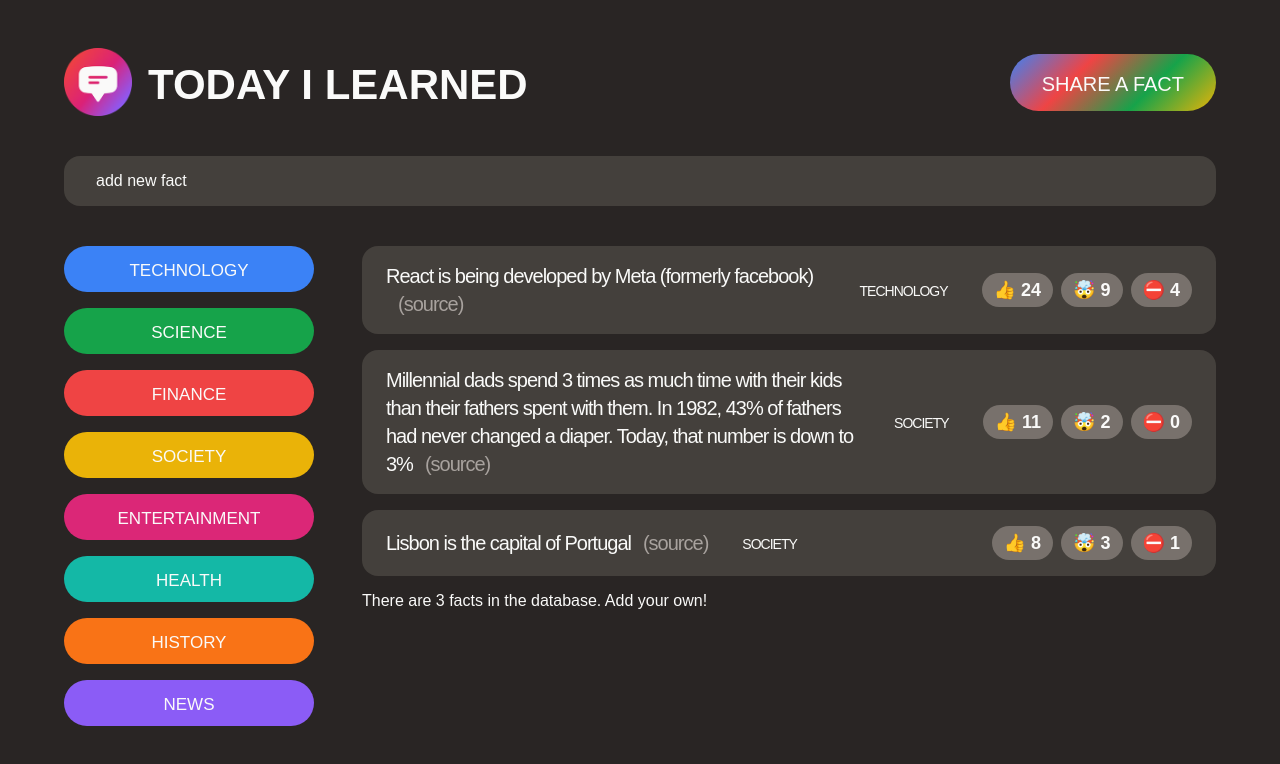
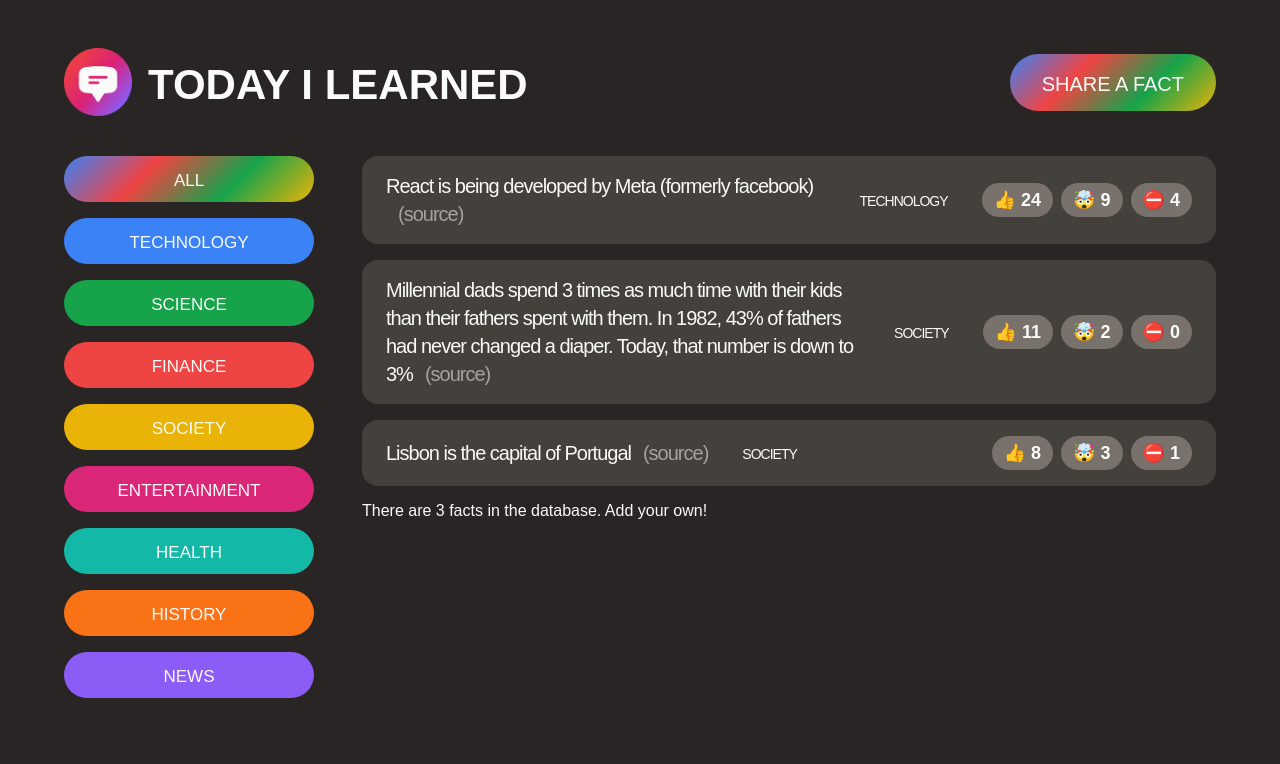
Before and after one commit to rongyue1/today-i-learned, a React (Create React App) app: page / in a window 1280 px wide. Shown: the top 764 px of the page. Built offline with nearby package versions, Linux system fonts and the light colour scheme; a web font is replaced by a local one.

Commit message:
add toggle header component

```diff
--- a/src/App.js
+++ b/src/App.js
@@ -1,3 +1,4 @@
+import React, { useState } from "react";
 import "./style.css";
 import Header from "./components/Header";
 import NewFactForm from "./components/NewFactForm";
@@ -5,10 +6,12 @@ import FactList from "./components/FactList";
 import CategoryFilter from "./components/CategoryFilter";
 
 function App() {
+  const [showForm, setShowForm] = useState(false);
+
   return (
     <>
-      <Header />
-      <NewFactForm />
+      <Header showForm={showForm} setShowForm={setShowForm} />
+      {showForm ? <NewFactForm /> : null}
       <main className="main">
         <CategoryFilter />
         <FactList />
--- a/src/components/CategoryFilter.jsx
+++ b/src/components/CategoryFilter.jsx
@@ -13,8 +13,19 @@ function CategoryFilter() {
   return (
     <aside>
       <ul>
+        <li className="category">
+          <button
+            className="btn btn-category"
+            style={{
+              backgroundImage:
+                "linear-gradient(135deg, #3b82f6, #ef4444, #16a34a, #eab308)",
+            }}
+          >
+            all
+          </button>
+        </li>
         {CATEGORIES.map((category) => (
-          <li className="category">
+          <li className="category" key={category.name}>
             <button
               className="btn btn-category"
               style={{ backgroundColor: category.color }}
--- a/src/components/Header.jsx
+++ b/src/components/Header.jsx
@@ -1,12 +1,19 @@
-function Header() {
+function Header({ showForm, setShowForm }) {
+  const appName = "Today I Learned";
+
   return (
     <header className="header">
       <div className="logo">
         <img src="logo.png" height="68" width="68" alt="Today I Learned Logo" />
-        <h1>Today I Learned</h1>
+        <h1>{appName}</h1>
       </div>
 
-      <button className="btn btn-large">Share a fact</button>
+      <button
+        onClick={() => setShowForm((show) => !show)}
+        className="btn btn-large"
+      >
+        {showForm ? "close" : "Share a fact"}
+      </button>
     </header>
   );
 }
```
